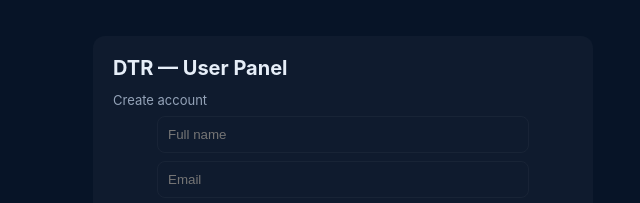
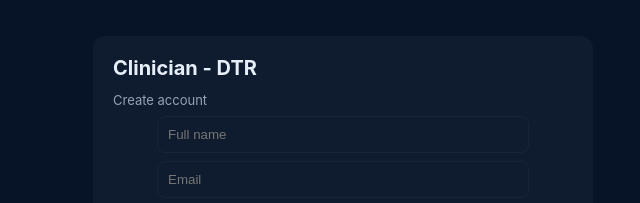
Before and after one commit to PRENDLYMADAPAKER/CLINICIAN-DTR, a plain HTML site: page index.html in a window 1280 px wide. Shown: the top 203 px of the page, 297-937 px from the left. Drawn offline with Linux system fonts and the light colour scheme; no server answers.

Commit message:
Update index.html

```diff
--- a/index.html
+++ b/index.html
@@ -92,7 +92,7 @@
 </head>
 <body>
   <div class="card">
-    <h1>DTR — User Panel</h1>
+    <h1>Clinician - DTR</h1>
 
     <div id="authArea">
       <div id="registerForm">
```
